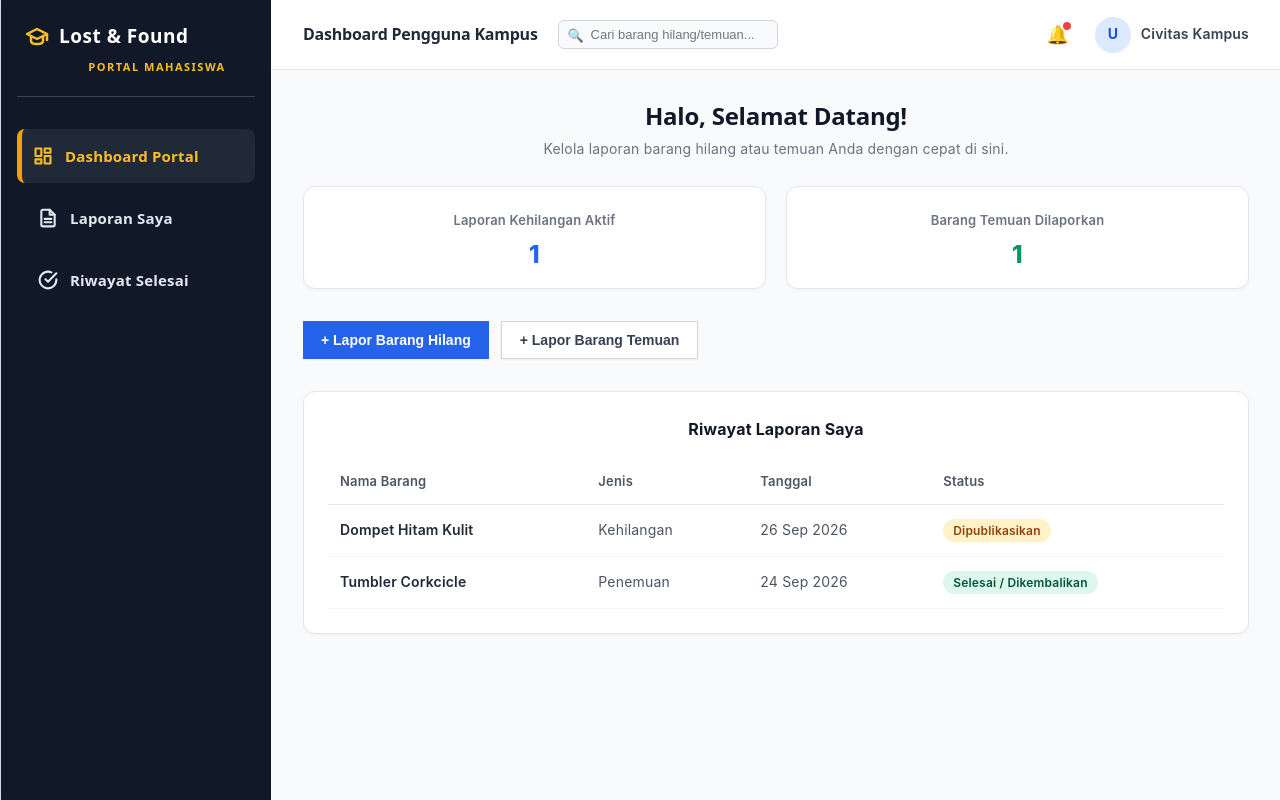
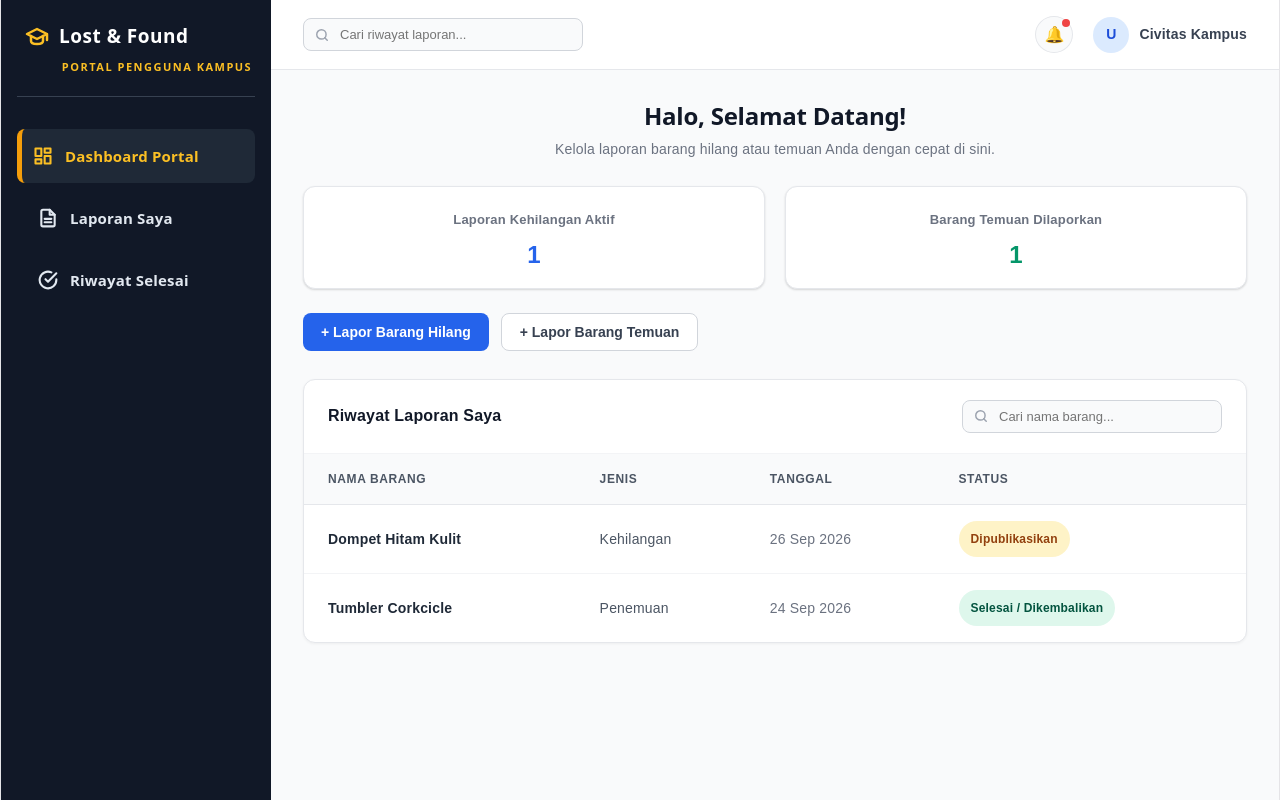
Before and after one commit to holyblesty/PBL03, a React (Vite) app in the folder lost-found-app/: page / in a window 1280 px wide. Built offline with nearby package versions, Linux system fonts and the light colour scheme.

Commit message:
refactor(dashboard): pindahkan search bar ke atas tabel dan perbarui desain tabel dengan UI modern, header abu-abu, serta efek hover

```diff
--- a/lost-found-app/src/App.css
+++ b/lost-found-app/src/App.css
@@ -139,78 +139,92 @@ html {
 /* Layout Utama Dashboard */
 .dashboard-container {
   display: flex;
-  min-height: 100vh;
-  width: 100vw;
-  font-family: 'Inter', 'Poppins', sans-serif;
-  background-color: #F9FAFB;
-  box-sizing: border-box;
-  margin: 0;
-  padding: 0;
+  height: 100vh;
+  overflow: hidden;
 }
 
 .dashboard-main {
   flex: 1;
   display: flex;
   flex-direction: column;
+  overflow-y: auto;
   background-color: #F9FAFB;
 }
 
 .dashboard-content {
   padding: 32px;
-  flex: 1;
+  box-sizing: border-box;
 }
 
-/* Komponen Pendukung */
+/* Statistik Kartu */
 .card-stats-container {
-  display: flex;
+  display: grid;
+  grid-template-columns: repeat(auto-fit, minmax(220px, 1fr));
   gap: 20px;
-  margin-bottom: 32px;
+  margin-bottom: 24px;
 }
 
 .dashboard-card {
-  background-color: #ffffff;
-  padding: 20px;
+  background: #FFFFFF;
+  padding: 20px 24px;
   border-radius: 12px;
+  box-shadow: 0 1px 3px rgba(0, 0, 0, 0.05), 0 1px 2px rgba(0, 0, 0, 0.1);
   border: 1px solid #E5E7EB;
-  box-shadow: 0 1px 3px rgba(0, 0, 0, 0.05);
-  flex: 1;
-  text-align: center;
+  transition: transform 0.15s ease, box-shadow 0.15s ease;
 }
 
+.dashboard-card:hover {
+  transform: translateY(-2px);
+  box-shadow: 0 4px 6px -1px rgba(0, 0, 0, 0.1);
+}
+
+/* Tombol Aksi */
 .action-buttons {
   display: flex;
   gap: 12px;
-  margin-bottom: 32px;
+  margin-bottom: 28px;
+  flex-wrap: wrap;
 }
 
 .btn-primary {
+  background-color: #2563EB;
+  color: #FFFFFF;
+  border: none;
   padding: 10px 18px;
-  background-color: #2563EB;
-  color: white;
-  border: none;
+  font-size: 14px;
   font-weight: 600;
-  font-size: 14px;
+  border-radius: 8px;
   cursor: pointer;
-  box-shadow: 0 1px 2px rgba(0, 0, 0, 0.05);
+  transition: background-color 0.15s ease;
+}
+
+.btn-primary:hover {
+  background-color: #1D4ED8;
 }
 
 .btn-secondary {
-  padding: 10px 18px;
-  background-color: #ffffff;
+  background-color: #FFFFFF;
   color: #374151;
   border: 1px solid #D1D5DB;
+  padding: 10px 18px;
+  font-size: 14px;
   font-weight: 600;
-  font-size: 14px;
+  border-radius: 8px;
   cursor: pointer;
-  box-shadow: 0 1px 2px rgba(0, 0, 0, 0.05);
+  transition: background-color 0.15s ease, border-color 0.15s ease;
 }
 
-/* Tabel Riwayat */
+.btn-secondary:hover {
+  background-color: #F3F4F6;
+  border-color: #9CA3AF;
+}
+
+/* Kartu Tabel Riwayat */
 .table-card {
-  background-color: #ffffff;
+  background: #FFFFFF;
   border-radius: 12px;
+  padding: 24px;
   border: 1px solid #E5E7EB;
-  padding: 24px;
   box-shadow: 0 1px 3px rgba(0, 0, 0, 0.05);
 }
 
--- a/lost-found-app/src/UserDashboard.jsx
+++ b/lost-found-app/src/UserDashboard.jsx
@@ -1,13 +1,20 @@
-import React from 'react';
+import React, { useState } from 'react';
 import UserSidebar from './components/UserSidebar';
 import UserNavbar from './components/UserNavbar';
-import './App.css'; // Pastikan CSS terpanggil
+import './App.css';
 
 export default function UserDashboard() {
+    const [searchQuery, setSearchQuery] = useState('');
+
     const myReports = [
         { id: 1, namaBarang: 'Dompet Hitam Kulit', jenis: 'Kehilangan', tanggal: '26 Sep 2026', status: 'Dipublikasikan' },
         { id: 2, namaBarang: 'Tumbler Corkcicle', jenis: 'Penemuan', tanggal: '24 Sep 2026', status: 'Selesai / Dikembalikan' },
     ];
+
+    const filteredReports = myReports.filter((item) =>
+        item.namaBarang.toLowerCase().includes(searchQuery.toLowerCase()) ||
+        item.jenis.toLowerCase().includes(searchQuery.toLowerCase())
+    );
 
     return (
         <div className="dashboard-container">
@@ -40,28 +47,76 @@ export default function UserDashboard() {
                         <button className="btn-secondary">+ Lapor Barang Temuan</button>
                     </div>
 
-                    <div className="table-card">
-                        <h3 style={{ margin: '0 0 16px 0', fontSize: '16px', fontWeight: '700', color: '#111827' }}>Riwayat Laporan Saya</h3>
+                    {/* Kartu Tabel dengan Desain Modern */}
+                    <div className="table-card" style={{ padding: '0', overflow: 'hidden', border: '1px solid #E5E7EB', borderRadius: '12px', background: '#FFFFFF', boxShadow: '0 1px 3px rgba(0,0,0,0.05)' }}>
 
-                        <table className="custom-table">
+                        {/* Header Atas Tabel & Search Bar */}
+                        <div style={{ display: 'flex', justifyContent: 'space-between', alignItems: 'center', padding: '20px 24px', borderBottom: '1px solid #F3F4F6', flexWrap: 'wrap', gap: '12px' }}>
+                            <h3 style={{ margin: 0, fontSize: '16px', fontWeight: '700', color: '#111827' }}>Riwayat Laporan Saya</h3>
+
+                            <div style={{ position: 'relative', width: '260px' }}>
+                                <input
+                                    type="text"
+                                    placeholder="Cari nama barang..."
+                                    value={searchQuery}
+                                    onChange={(e) => setSearchQuery(e.target.value)}
+                                    style={{
+                                        width: '100%',
+                                        padding: '8px 12px 8px 36px',
+                                        fontSize: '13px',
+                                        borderRadius: '8px',
+                                        border: '1px solid #D1D5DB',
+                                        outline: 'none',
+                                        boxSizing: 'border-box',
+                                        backgroundColor: '#F9FAFB',
+                                        transition: 'all 0.15s ease'
+                                    }}
+                                />
+                                <svg style={{ position: 'absolute', left: '12px', top: '50%', transform: 'translateY(-50%)' }} width="14" height="14" viewBox="0 0 24 24" fill="none" stroke="#9CA3AF" strokeWidth="2.5" strokeLinecap="round" strokeLinejoin="round">
+                                    <circle cx="11" cy="11" r="8" />
+                                    <line x1="21" y1="21" x2="16.65" y2="16.65" />
+                                </svg>
+                            </div>
+                        </div>
+
+                        {/* Wrapper Tabel */}
+                        <div style={{ overflowX: 'auto' }}>
+                            <table style={{ width: '100%', borderCollapse: 'collapse', textAlign: 'left' }}>
                                 <thead>
-                                <tr style={{ borderBottom: '1px solid #E5E7EB' }}>
-                                    <th style={{ padding: '10px 12px', fontSize: '13px', color: '#4B5563', fontWeight: '600' }}>Nama Barang</th>
-                                    <th style={{ padding: '10px 12px', fontSize: '13px', color: '#4B5563', fontWeight: '600' }}>Jenis</th>
-                                    <th style={{ padding: '10px 12px', fontSize: '13px', color: '#4B5563', fontWeight: '600' }}>Tanggal</th>
-                                    <th style={{ padding: '10px 12px', fontSize: '13px', color: '#4B5563', fontWeight: '600' }}>Status</th>
+                                    <tr style={{ backgroundColor: '#F9FAFB', borderBottom: '1px solid #E5E7EB' }}>
+                                        <th style={{ padding: '12px 24px', fontSize: '12px', color: '#4B5563', fontWeight: '700', textTransform: 'uppercase', letterSpacing: '0.05em' }}>Nama Barang</th>
+                                        <th style={{ padding: '12px 20px', fontSize: '12px', color: '#4B5563', fontWeight: '700', textTransform: 'uppercase', letterSpacing: '0.05em' }}>Jenis</th>
+                                        <th style={{ padding: '12px 20px', fontSize: '12px', color: '#4B5563', fontWeight: '600', textTransform: 'uppercase', letterSpacing: '0.05em' }}>Tanggal</th>
+                                        <th style={{ padding: '12px 24px', fontSize: '12px', color: '#4B5563', fontWeight: '600', textTransform: 'uppercase', letterSpacing: '0.05em' }}>Status</th>
                                     </tr>
                                 </thead>
                                 <tbody>
-                                {myReports.map((item) => (
-                                    <tr key={item.id} style={{ borderBottom: '1px solid #F3F4F6' }}>
-                                        <td style={{ padding: '12px', fontSize: '14px', fontWeight: '600', color: '#1F2937' }}>{item.namaBarang}</td>
-                                        <td style={{ padding: '12px', fontSize: '14px', color: '#4B5563' }}>{item.jenis}</td>
-                                        <td style={{ padding: '12px', fontSize: '14px', color: '#4B5563' }}>{item.tanggal}</td>
-                                        <td style={{ padding: '12px', fontSize: '14px' }}>
+                                    {filteredReports.length > 0 ? (
+                                        filteredReports.map((item, index) => (
+                                            <tr
+                                                key={item.id}
+                                                style={{
+                                                    borderBottom: index !== filteredReports.length - 1 ? '1px solid #F3F4F6' : 'none',
+                                                    transition: 'background-color 0.15s ease'
+                                                }}
+                                                onMouseEnter={(e) => e.currentTarget.style.backgroundColor = '#F9FAFB'}
+                                                onMouseLeave={(e) => e.currentTarget.style.backgroundColor = 'transparent'}
+                                            >
+                                                <td style={{ padding: '16px 24px', fontSize: '14px', fontWeight: '600', color: '#1F2937' }}>
+                                                    {item.namaBarang}
+                                                </td>
+                                                <td style={{ padding: '16px 20px', fontSize: '14px', color: '#4B5563' }}>
+                                                    {item.jenis}
+                                                </td>
+                                                <td style={{ padding: '16px 20px', fontSize: '14px', color: '#6B7280' }}>
+                                                    {item.tanggal}
+                                                </td>
+                                                <td style={{ padding: '16px 24px', fontSize: '14px' }}>
                                                     <span style={{
-                                                padding: '4px 10px',
-                                                borderRadius: '20px',
+                                                        display: 'inline-flex',
+                                                        alignItem: 'center',
+                                                        padding: '5px 12px',
+                                                        borderRadius: '9999px',
                                                         fontSize: '12px',
                                                         fontWeight: '600',
                                                         backgroundColor: item.status.includes('Selesai') ? '#DEF7EC' : '#FEF3C7',
@@ -71,9 +126,17 @@ export default function UserDashboard() {
                                                     </span>
                                                 </td>
                                             </tr>
-                                ))}
+                                        ))
+                                    ) : (
+                                        <tr>
+                                            <td colSpan="4" style={{ padding: '32px', textAlign: 'center', color: '#6B7280', fontSize: '14px' }}>
+                                                Tidak ada laporan yang cocok dengan pencarian "{searchQuery}"
+                                            </td>
+                                        </tr>
+                                    )}
                                 </tbody>
                             </table>
+                        </div>
                     </div>
                 </div>
             </main>
--- a/lost-found-app/src/components/UserNavbar.jsx
+++ b/lost-found-app/src/components/UserNavbar.jsx
@@ -1,10 +1,10 @@
 import React, { useState } from 'react';
 
-export default function UserNavbar() {
+export default function UserNavbar({ searchTerm, onSearchChange }) {
     const [showNotifications, setShowNotifications] = useState(false);
+    const [hasNewNotif, setHasNewNotif] = useState(true);
 
-    // Data notifikasi yang mencakup semua skenario (jadwal diterima, klaim di-ACC, laporan di-ACC)
-    const notifications = [
+    const [notifications, setNotifications] = useState([
         {
             id: 1,
             text: 'Jadwal request pengambilan barang "Tumbler Corkcicle" telah diterima dan dikonfirmasi oleh Pamdal.',
@@ -23,22 +23,40 @@ export default function UserNavbar() {
             time: '1 hari lalu',
             unread: false
         },
-    ];
+    ]);
+
+    const handleOpenNotifications = () => {
+        setShowNotifications(!showNotifications);
+        setHasNewNotif(false);
+        setNotifications(notifications.map(n => ({ ...n, unread: false })));
+    };
 
     return (
         <header style={{ height: '70px', backgroundColor: '#FFFFFF', borderBottom: '1px solid #E5E7EB', display: 'flex', alignItems: 'center', justifyContent: 'space-between', padding: '0 32px', boxSizing: 'border-box', position: 'relative' }}>
-            {/* Judul Universal & Kolom Filter */}
-            <div style={{ display: 'flex', alignItems: 'center', gap: '20px' }}>
-                <h2 style={{ fontSize: '16px', fontWeight: '600', color: '#1F2937', margin: 0 }}>Dashboard Pengguna Kampus</h2>
 
-                <div style={{ position: 'relative' }}>
-                    <input
-                        type="text"
-                        placeholder="Cari barang hilang/temuan..."
-                        style={{ padding: '6px 12px 6px 32px', borderRadius: '6px', border: '1px solid #D1D5DB', fontSize: '13px', outline: 'none', width: '220px', backgroundColor: '#F9FAFB' }}
-                    />
-                    <span style={{ position: 'absolute', left: '10px', top: '50%', transform: 'translateY(-50%)', color: '#9CA3AF', fontSize: '13px' }}>🔍</span>
-                </div>
+            {/* 1. Kolom Search Filter di Navbar */}
+            <div style={{ position: 'relative', width: '280px' }}>
+                <input
+                    type="text"
+                    placeholder="Cari riwayat laporan..."
+                    value={searchTerm}
+                    onChange={(e) => onSearchChange(e.target.value)}
+                    style={{
+                        width: '100%',
+                        padding: '8px 12px 8px 36px',
+                        fontSize: '13px',
+                        borderRadius: '8px',
+                        border: '1px solid #D1D5DB',
+                        outline: 'none',
+                        boxSizing: 'border-box',
+                        backgroundColor: '#F9FAFB',
+                        transition: 'all 0.15s ease'
+                    }}
+                />
+                <svg style={{ position: 'absolute', left: '12px', top: '50%', transform: 'translateY(-50%)' }} width="14" height="14" viewBox="0 0 24 24" fill="none" stroke="#9CA3AF" strokeWidth="2.5" strokeLinecap="round" strokeLinejoin="round">
+                    <circle cx="11" cy="11" r="8" />
+                    <line x1="21" y1="21" x2="16.65" y2="16.65" />
+                </svg>
             </div>
 
             {/* Bagian Kanan: Notifikasi & Profil */}
@@ -47,25 +65,27 @@ export default function UserNavbar() {
                 {/* Tombol Lonceng Notifikasi */}
                 <div style={{ position: 'relative' }}>
                     <button
-                        onClick={() => setShowNotifications(!showNotifications)}
-                        style={{ background: 'none', border: 'none', cursor: 'pointer', fontSize: '18px', position: 'relative', padding: '6px', borderRadius: '50%', display: 'flex', alignItems: 'center', justifyContent: 'center' }}
+                        onClick={handleOpenNotifications}
+                        style={{ background: 'none', border: '1px solid #E5E7EB', cursor: 'pointer', fontSize: '16px', position: 'relative', padding: '8px', borderRadius: '50%', display: 'flex', alignItems: 'center', justifyContent: 'center', backgroundColor: '#F9FAFB', transition: 'background 0.2s' }}
+                        title="Notifikasi"
                     >
                         🔔
-                        {/* Indikator Titik Merah */}
-                        <span style={{ position: 'absolute', top: '4px', right: '4px', width: '8px', height: '8px', backgroundColor: '#EF4444', borderRadius: '50%' }}></span>
+                        {hasNewNotif && (
+                            <span style={{ position: 'absolute', top: '2px', right: '2px', width: '8px', height: '8px', backgroundColor: '#EF4444', borderRadius: '50%' }}></span>
+                        )}
                     </button>
 
                     {/* Dropdown Box Notifikasi */}
                     {showNotifications && (
-                        <div style={{ position: 'absolute', right: '0', top: '45px', width: '340px', backgroundColor: '#FFFFFF', border: '1px solid #E5E7EB', borderRadius: '8px', boxShadow: '0 4px 6px -1px rgba(0,0,0,0.1)', zIndex: 100, padding: '12px' }}>
+                        <div style={{ position: 'absolute', right: '0', top: '50px', width: '340px', backgroundColor: '#FFFFFF', border: '1px solid #E5E7EB', borderRadius: '8px', boxShadow: '0 4px 6px -1px rgba(0,0,0,0.1)', zIndex: 100, padding: '12px' }}>
                             <div style={{ display: 'flex', justifyContent: 'space-between', alignItems: 'center', marginBottom: '10px', borderBottom: '1px solid #F3F4F6', paddingBottom: '8px' }}>
                                 <span style={{ fontSize: '14px', fontWeight: '700', color: '#111827' }}>Notifikasi</span>
-                                <span style={{ fontSize: '11px', color: '#2563EB', cursor: 'pointer', fontWeight: '600' }}>Tandai sudah dibaca</span>
+                                <span style={{ fontSize: '11px', color: '#6B7280' }}>Semua telah dibaca</span>
                             </div>
                             <div style={{ display: 'flex', flexDirection: 'column', gap: '8px', maxHeight: '300px', overflowY: 'auto' }}>
                                 {notifications.map((notif) => (
-                                    <div key={notif.id} style={{ padding: '10px', borderRadius: '6px', backgroundColor: notif.unread ? '#EFF6FF' : '#F9FAFB', border: '1px solid #E5E7EB' }}>
-                                        <p style={{ margin: '0 0 4px 0', fontSize: '12px', color: '#1F2937', fontWeight: notif.unread ? '600' : '400', lineHeight: '1.4' }}>{notif.text}</p>
+                                    <div key={notif.id} style={{ padding: '10px', borderRadius: '6px', backgroundColor: '#F9FAFB', border: '1px solid #E5E7EB' }}>
+                                        <p style={{ margin: '0 0 4px 0', fontSize: '12px', color: '#1F2937', fontWeight: '400', lineHeight: '1.4' }}>{notif.text}</p>
                                         <span style={{ fontSize: '10px', color: '#6B7280' }}>{notif.time}</span>
                                     </div>
                                 ))}
--- a/lost-found-app/src/components/UserSidebar.jsx
+++ b/lost-found-app/src/components/UserSidebar.jsx
@@ -47,7 +47,7 @@ export default function UserSidebar() {
 
     // Menggunakan palet High Contrast yang sama persis dengan Admin Sidebar
     const colors = {
-        bgSidebar: '#111827',     // Abu-abu arang sangat gelap (hampir hitam)
+        bgSidebar: '#111827',    // Abu-abu arang sangat gelap (hampir hitam)
         bgActive: '#1F2937',      // Latar belakang menu aktif
         textActive: '#FBBF24',    // Kuning Emas Terang (Sangat menyala)
         textNormal: '#E2E8F0',    // Putih keabu-abuan terang untuk menu biasa
@@ -87,7 +87,7 @@ export default function UserSidebar() {
                     margin: 0,
                     paddingLeft: '34px'
                 }}>
-                    PORTAL MAHASISWA
+                    PORTAL PENGGUNA KAMPUS
                 </p>
             </div>
 
```
Lines whose indentation alone changed are shown as unchanged.
